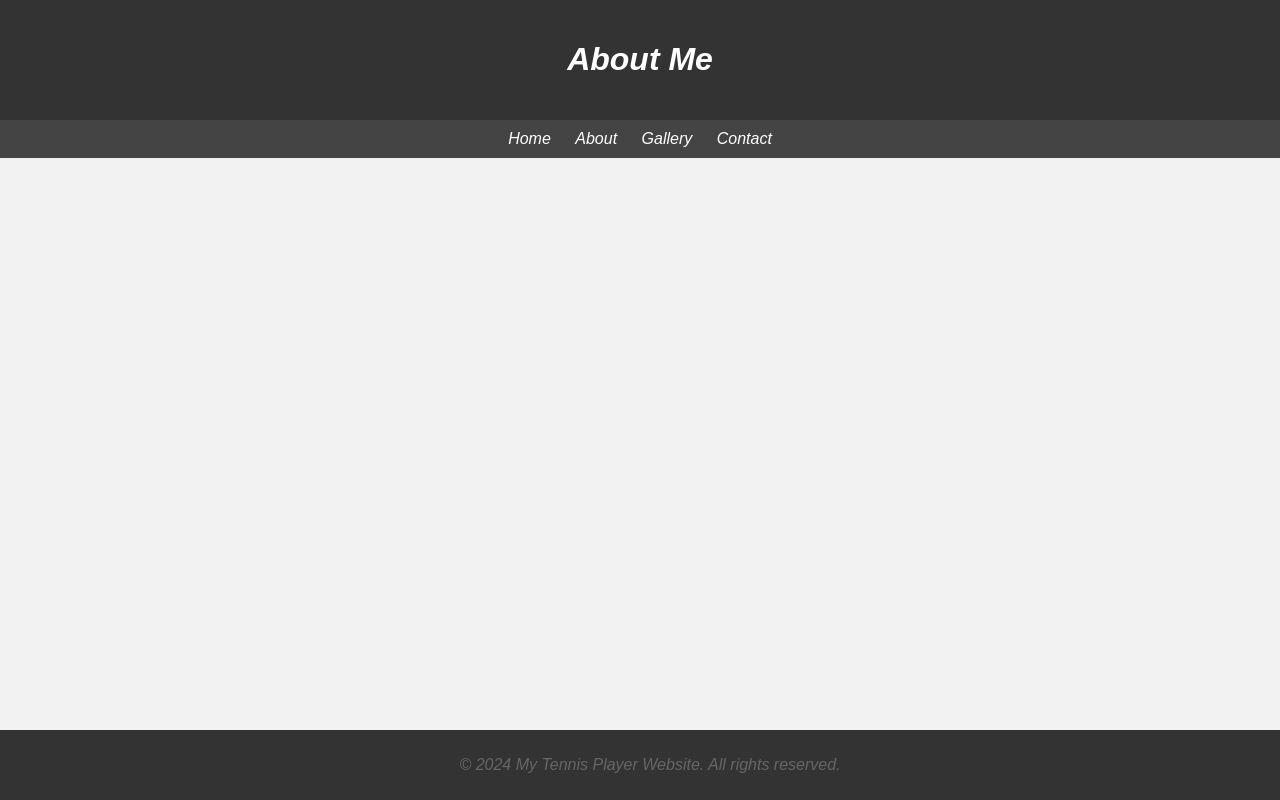
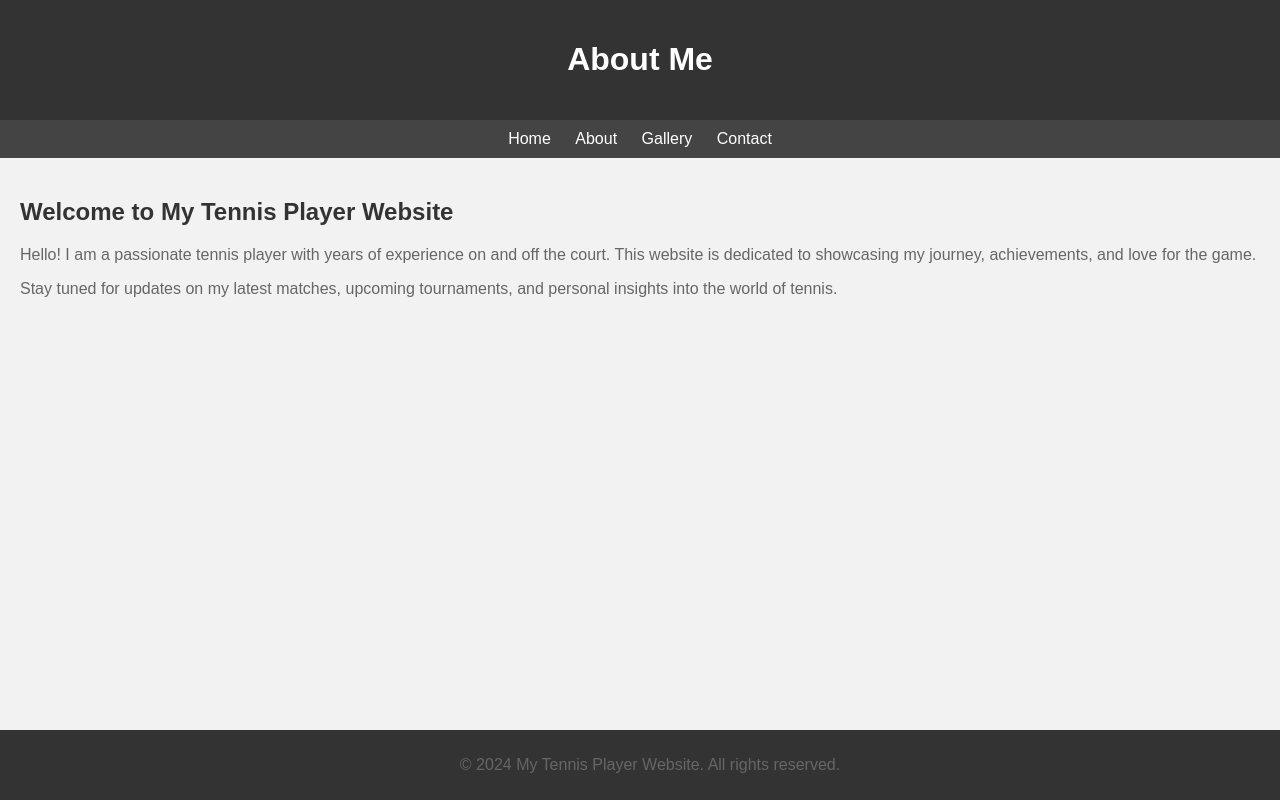
Before and after one commit to YSurolia/Yatharth, a plain HTML site: page about.html in a window 1280 px wide. Drawn offline with Linux system fonts and the light colour scheme.

Commit message:
Update about.html

```diff
--- a/about.html
+++ b/about.html
@@ -49,7 +49,6 @@
 </style>
 </head>
 <body>
-<I will make this page>
 <header>
     <h1>About Me</h1>
 </header>
@@ -61,6 +60,11 @@
     <a href="/contact.html">Contact</a>
 </nav>
 
+<section>
+    <h2>Welcome to My Tennis Player Website</h2>
+    <p>Hello! I am a passionate tennis player with years of experience on and off the court. This website is dedicated to showcasing my journey, achievements, and love for the game.</p>
+    <p>Stay tuned for updates on my latest matches, upcoming tournaments, and personal insights into the world of tennis.</p>
+</section>
 
 <footer>
     <p>&copy; 2024 My Tennis Player Website. All rights reserved.</p>
```
